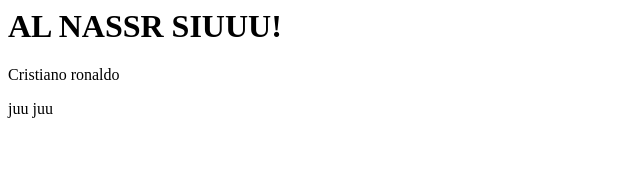
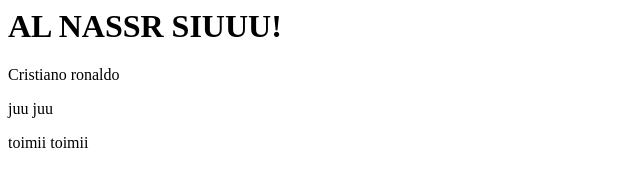
Before and after one commit to JoonaPoutanen7/html2, a plain HTML site: page index.html in a window 1280 px wide. Shown: the full height of the page, 0-640 px from the left. Drawn offline with Linux system fonts and the light colour scheme.

Commit message:
ver 1.1.1.1

```diff
--- a/index.html
+++ b/index.html
@@ -1,3 +1,4 @@
 <h1>AL NASSR SIUUU!</h1>
 <p>Cristiano ronaldo</p>
 <p>juu juu</p>
+<p>toimii toimii</p>
```
